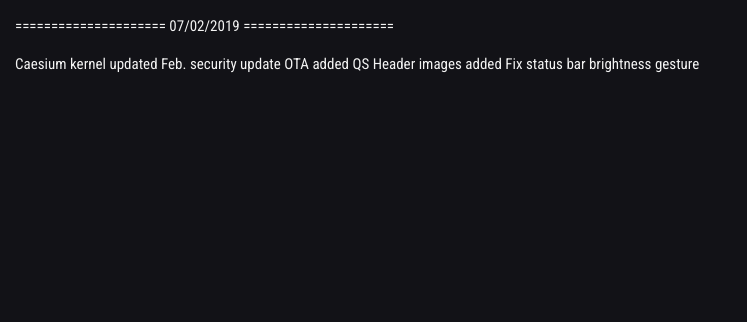
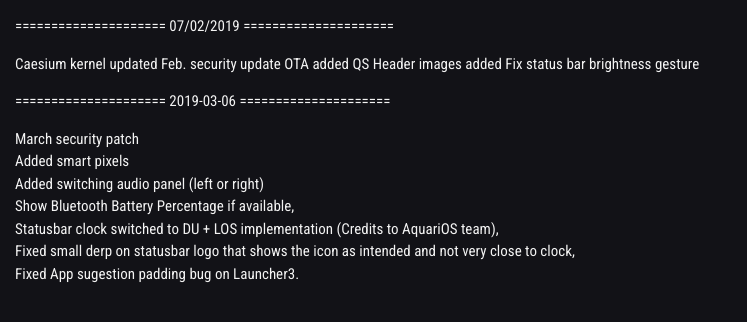
Before and after one commit to tyazx/BootleggersROM-Devices.github.io, a Jekyll site: the page built from _changelog/taimen.md, in a window 1280 px wide. Shown: the top 322 px of the page, without its empty margins (0-747 px from the left). Built offline with Jekyll 4.4.1, drawn with Linux system fonts in a browser that asks for light colours; nearby versions of some CDN libraries.

Commit message:
taimen: update

```diff
--- a/_changelog/taimen.md
+++ b/_changelog/taimen.md
@@ -11,3 +11,14 @@ Feb. security update
 OTA added
 QS Header images added
 Fix status bar brightness gesture
+
+=====================
+    2019-03-06
+=====================
+ * March security patch
+ * Added smart pixels
+ * Added switching audio panel (left or right)
+ * Show Bluetooth Battery Percentage if available,
+ * Statusbar clock switched to DU + LOS implementation (Credits to AquariOS team),
+ * Fixed small derp on statusbar logo that shows the icon as intended and not very close to clock,
+ * Fixed App sugestion padding bug on Launcher3.
```
Also changed, not shown: _devices/taimen.md (+2 -2 lines).
